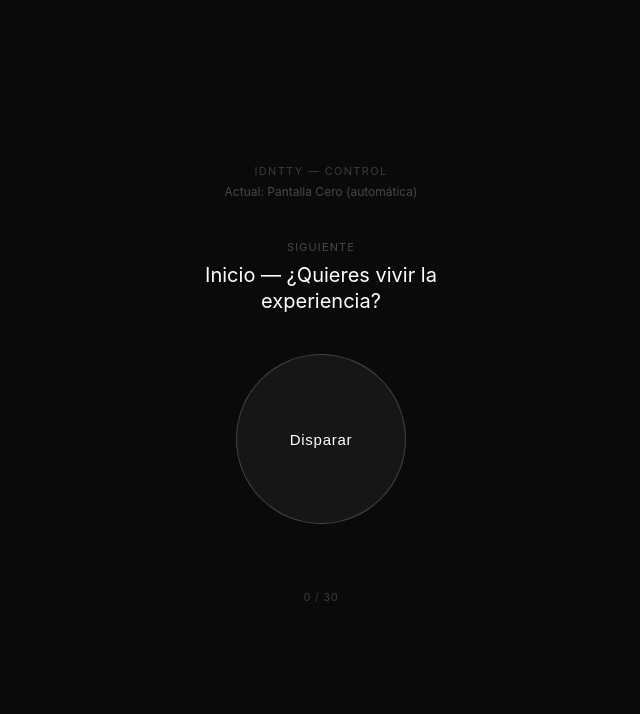
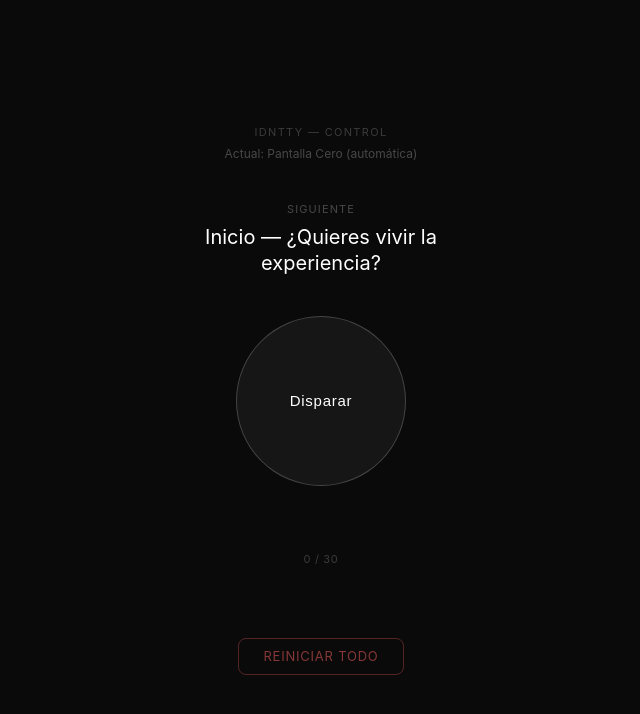
Before and after one commit to JuanBrhn/IDNTTY, a website: page control.html in a window 1280 px wide. Shown: the whole page, without its empty margins (319-959 px from the left). Drawn offline with Linux system fonts and the light colour scheme.

Commit message:
Add files via upload

```diff
--- a/control.html
+++ b/control.html
@@ -76,6 +76,22 @@
       letter-spacing: 0.06em;
     }
     .fin { font-size: 15px; color: rgba(255,255,255,0.4); margin-top: 2rem; }
+    .btn-reinicio {
+      margin-top: 2.5rem;
+      padding: 0.6rem 1.5rem;
+      font-size: 13px;
+      font-family: inherit;
+      letter-spacing: 0.06em;
+      text-transform: uppercase;
+      border-radius: 8px;
+      border: 1px solid rgba(255,100,100,0.3);
+      background: transparent;
+      color: rgba(255,100,100,0.5);
+      cursor: pointer;
+      transition: background 0.2s, color 0.2s, border-color 0.2s;
+    }
+    .btn-reinicio:hover { background: rgba(255,100,100,0.08); color: rgba(255,100,100,0.8); border-color: rgba(255,100,100,0.5); }
+    .btn-reinicio:active { transform: scale(0.97); }
   </style>
 </head>
 <body>
@@ -87,6 +103,7 @@
   <p class="estado" id="estado"></p>
   <p class="progreso" id="progreso"></p>
   <p class="fin" id="fin"></p>
+  <button class="btn-reinicio" id="btn-reinicio" onclick="reiniciar()">Reiniciar todo</button>
 
   <script>
     const secuencia = [
@@ -171,6 +188,34 @@
     }
 
     actualizarUI();
+
+    async function reiniciar() {
+      if (!confirm('¿Reiniciar todas las pantallas al inicio?')) return;
+      const btn = document.getElementById('btn-reinicio');
+      const estado = document.getElementById('estado');
+      btn.disabled = true;
+      estado.className = 'estado';
+      estado.textContent = 'Reiniciando…';
+      try {
+        const res = await fetch('/api/trigger', {
+          method: 'POST',
+          headers: { 'Content-Type': 'application/json' },
+          body: JSON.stringify({ id: 'p-cero', reiniciar: true })
+        });
+        if (res.ok) {
+          paso = 0;
+          actualizarUI();
+          estado.className = 'estado ok';
+          estado.textContent = '✓ Reiniciado';
+        } else { throw new Error(); }
+      } catch(e) {
+        estado.className = 'estado error';
+        estado.textContent = 'Error al reiniciar';
+      } finally {
+        btn.disabled = false;
+        setTimeout(function(){ estado.textContent = ''; }, 2500);
+      }
+    }
   </script>
 </body>
 </html>
```
Also changed, not shown: index.html (+26 -3 lines).
